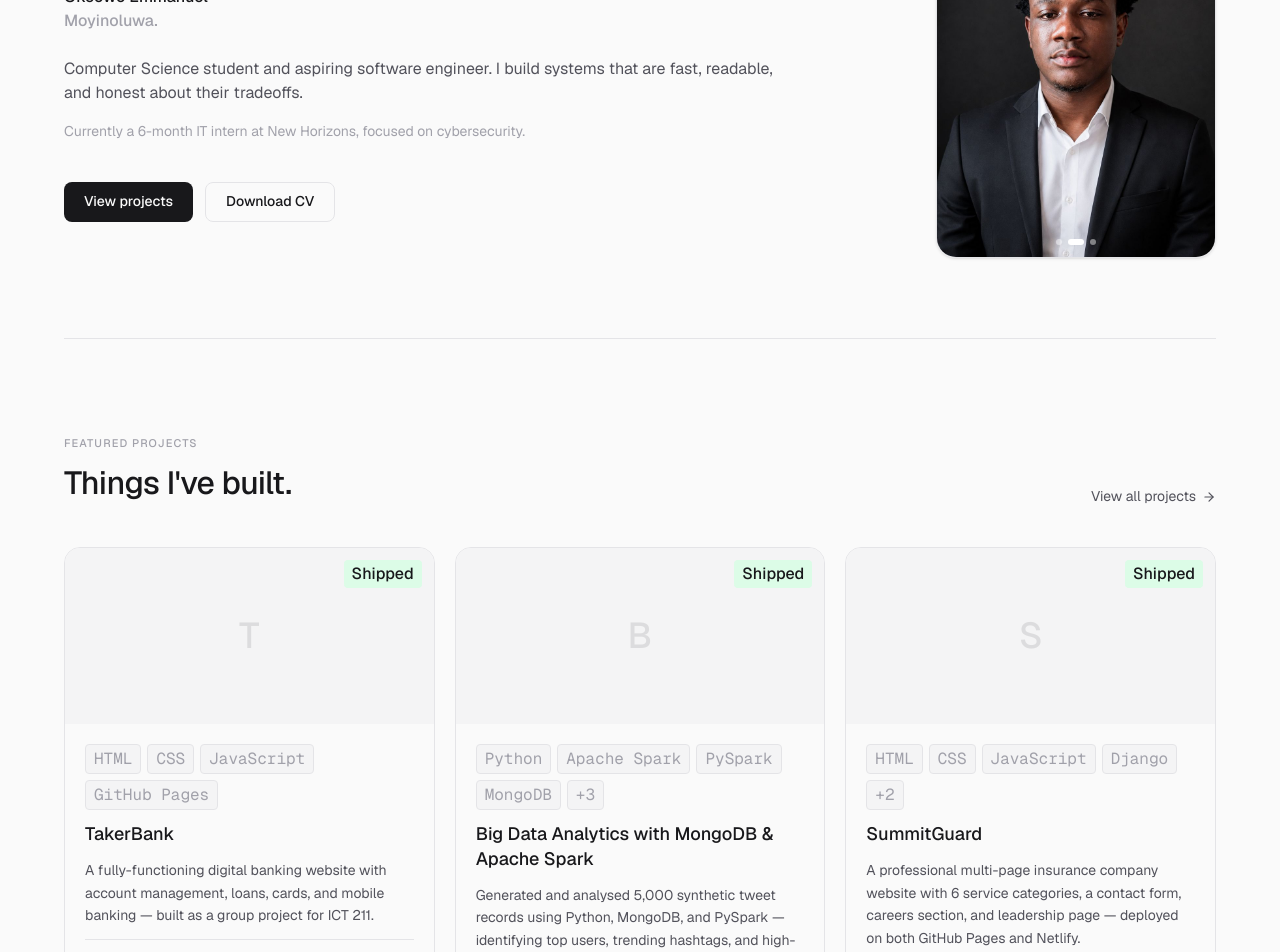
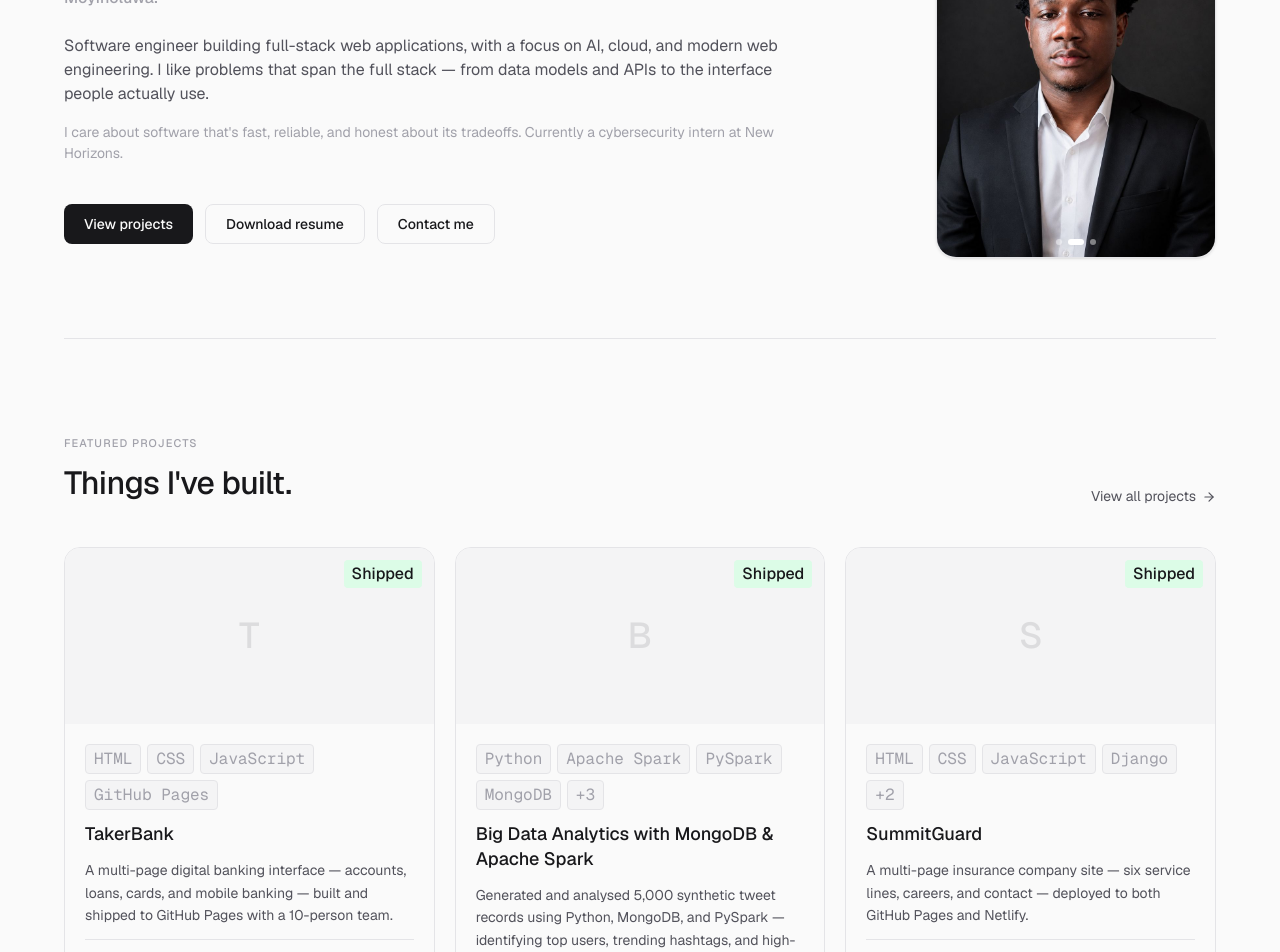
Before and after one commit to FILOSOFER01/okeowo-portfolio, a Next.js app: page / in a window 1280 px wide. Shown: the part 300-1252 px from the top of the page. Built offline with nearby package versions, Linux system fonts and the light colour scheme.

Commit message:
feat: improve landing page messaging and presentation

```diff
--- a/src/app/page.tsx
+++ b/src/app/page.tsx
@@ -57,8 +57,10 @@ export default function HomePage() {
                 animationDelay: "120ms",
               }}
             >
-              Computer Science student and aspiring software engineer. I build
-              systems that are fast, readable, and honest about their tradeoffs.
+              Software engineer building full-stack web applications, with a
+              focus on AI, cloud, and modern web engineering. I like problems
+              that span the full stack — from data models and APIs to the
+              interface people actually use.
             </p>
 
             <p
@@ -70,7 +72,8 @@ export default function HomePage() {
                 animationDelay: "180ms",
               }}
             >
-              Currently a 6-month IT intern at New Horizons, focused on cybersecurity.
+              I care about software that&apos;s fast, reliable, and honest about
+              its tradeoffs. Currently a cybersecurity intern at New Horizons.
             </p>
 
             <div
@@ -98,7 +101,18 @@ export default function HomePage() {
                   color: "var(--color-tx-primary)",
                 }}
               >
-                Download CV
+                Download resume
+              </a>
+              <a
+                href="/contact"
+                className="inline-flex items-center h-10 px-5 rounded-md font-medium border hover:bg-[var(--color-elevated)] transition-all duration-[150ms]"
+                style={{
+                  fontSize: "var(--text-body-sm)",
+                  borderColor: "var(--color-border)",
+                  color: "var(--color-tx-primary)",
+                }}
+              >
+                Contact me
               </a>
             </div>
           </div>
--- a/src/content/data/projects.ts
+++ b/src/content/data/projects.ts
@@ -6,7 +6,7 @@ export const PROJECTS: Project[] = [
     slug:  "takerbank",
     title: "TakerBank",
     description:
-      "A fully-functioning digital banking website with account management, loans, cards, and mobile banking — built as a group project for ICT 211.",
+      "A multi-page digital banking interface — accounts, loans, cards, and mobile banking — built and shipped to GitHub Pages with a 10-person team.",
     longDescription:
       "TakerBank is a multi-page digital banking platform built by a 10-person team for our ICT 211 course. It covers the full surface area of a real banking product: account opening, loan applications, card services, mobile banking, support, and an FAQ. My contribution focused on front-end structure and page layout. Deployed live on GitHub Pages.",
     status:     "shipped",
@@ -62,7 +62,7 @@ export const PROJECTS: Project[] = [
     slug:  "summitguard",
     title: "SummitGuard",
     description:
-      "A professional multi-page insurance company website with 6 service categories, a contact form, careers section, and leadership page — deployed on both GitHub Pages and Netlify.",
+      "A multi-page insurance company site — six service lines, careers, and contact — deployed to both GitHub Pages and Netlify.",
     longDescription:
       "SummitGuard is a fully-featured business website built for a fictional insurance brand, Atlas Trust Group. The site covers the complete surface area of a real company's web presence: a homepage with an image carousel, six insurance service pages (Life, Health, Home, Vehicle, Business, Property), an About page, a Careers section, a Leadership page, and a Contact form. The project demonstrates the ability to design and build production-quality, multi-page websites and deploy them across multiple hosting platforms simultaneously. The site is live on both GitHub Pages and Netlify.",
     status:     "shipped",
```
